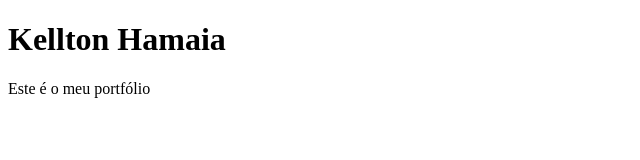
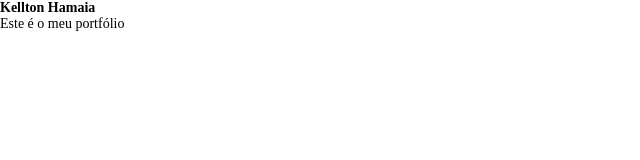
Before and after one commit to KelltonHamaia/gitflowtop, a plain HTML site: page index.html in a window 1280 px wide. Shown: the whole page, without its empty margins (0-640 px from the left). Drawn offline with Linux system fonts and the light colour scheme.

Commit message:
creating styles.css

```diff
--- /dev/null
+++ b/assets/style.css
@@ -0,0 +1,6 @@
+* {
+    margin: 0;
+    padding: 0;
+    box-sizing: border-box;
+    font-size: 14px;
+}
--- a/index.html
+++ b/index.html
@@ -3,6 +3,7 @@
 <head>
     <meta charset="UTF-8">
     <meta name="viewport" content="width=device-width, initial-scale=1.0">
+    <link rel="stylesheet" href="/assets/style.css" type="text/css">
     <title>Home| Kellton</title>
 </head>
 <body>
```
